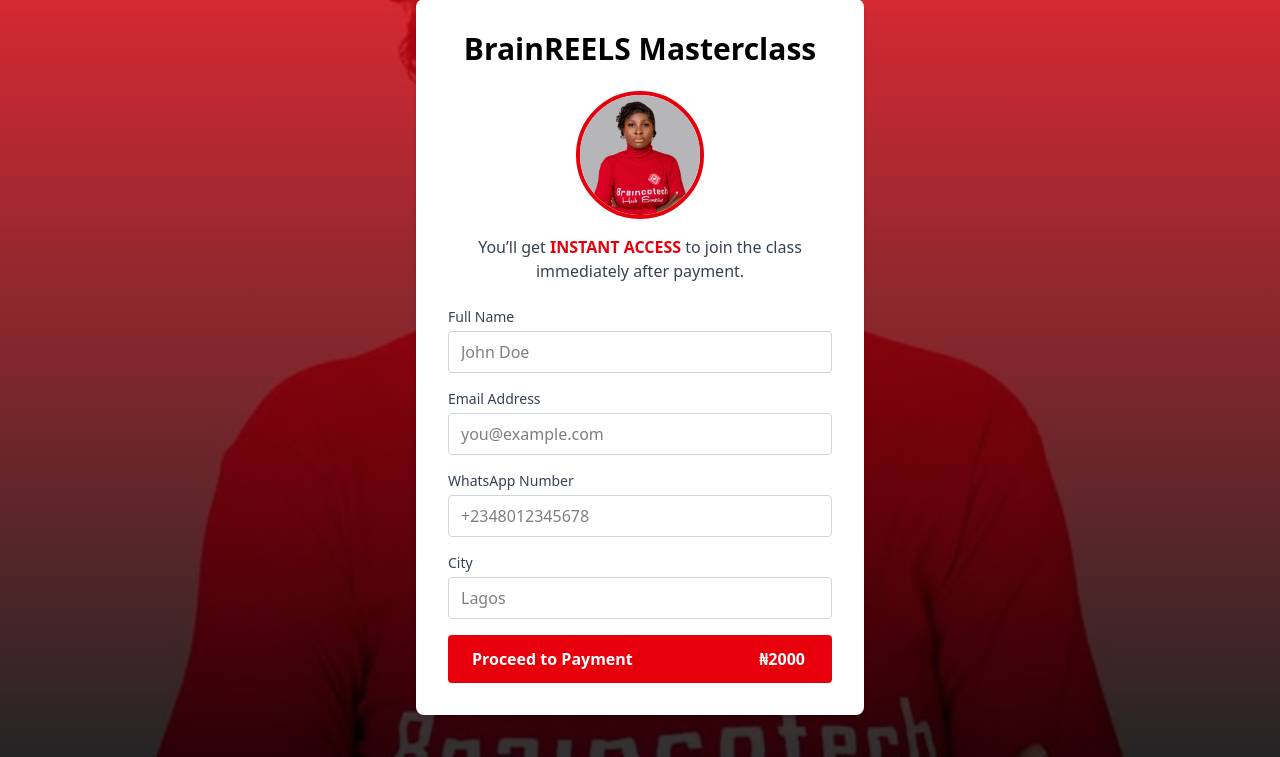
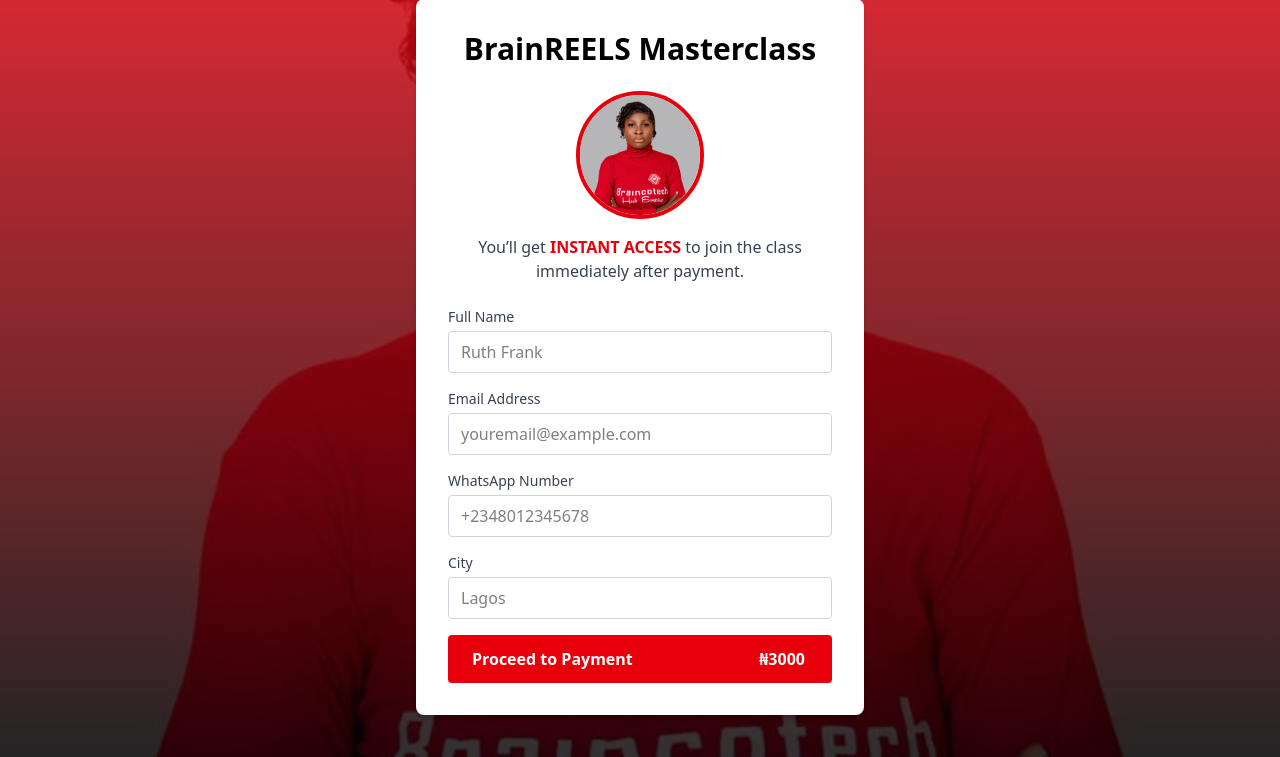
Before and after one commit to ThompsOnokpegu/BraincoSalesPage, a Laravel app: page /checkout in a window 1280 px wide. Shown: the part 43-800 px from the top of the page. Run offline with Laravel 12, Linux system fonts and the light colour scheme; style sheets or scripts are compiled from the project's sources; some libraries are stand-ins or nearby versions.

Commit message:
Changed Course Price

```diff
--- a/app/Http/Controllers/CheckoutController.php
+++ b/app/Http/Controllers/CheckoutController.php
@@ -13,7 +13,7 @@
 class CheckoutController extends Controller
 {
     protected $paystack;
-    private $amount = 2000;
+    private $amount = 3000;
 
     public function __construct(PaystackService $paystack)
     {
--- a/resources/views/checkout.blade.php
+++ b/resources/views/checkout.blade.php
@@ -63,7 +63,7 @@
                 name="full_name"
                 value="{{ old('full_name') }}"
                 class="w-full border border-gray-300 rounded px-3 py-2 focus:outline-none focus:ring-2 focus:ring-red-600"
-                placeholder="John Doe"
+                placeholder="Ruth Frank"
                 />
                 @error('full_name')
                 <p class="text-sm text-red-500 mt-1">{{ $message }}</p>
@@ -81,7 +81,7 @@
                 name="email"
                 value="{{ old('email') }}"
                 class="w-full border border-gray-300 rounded px-3 py-2 focus:outline-none focus:ring-2 focus:ring-red-600"
-                placeholder="you@example.com"
+                placeholder="youremail@example.com"
                 />
                 @error('email')
                 <p class="text-sm text-red-500 mt-1">{{ $message }}</p>
@@ -126,12 +126,13 @@
 
             {{-- Pay Now Button --}}
             <button
-                type="submit"
-                class="w-full bg-red-600 flex hover:bg-red-700 text-white font-semibold py-3 rounded transition"
+              type="submit"
+              class="w-full bg-red-600 flex hover:bg-red-700 text-white font-semibold py-3 rounded transition cursor-pointer"
             >
-                <span class="text-start pl-6" style="width: 74%">Proceed to Payment</span>
-                <span style="width: 26%">₦2000</span>
+              <span class="text-start pl-6" style="width: 74%">Proceed to Payment</span>
+              <span style="width: 26%">₦3000</span>
             </button>
+
             </form>
           </div>
         </div>
--- a/resources/views/welcome.blade.php
+++ b/resources/views/welcome.blade.php
@@ -103,7 +103,7 @@
 
           <div class="text-center mt-10">
             <a href="{{ route('checkout.form') }}" class="inline-block bg-yellow-200 text-black font-bold px-6 py-5 rounded-full">
-              CLICK HERE TO JOIN FOR JUST ₦2000 →
+              CLICK HERE TO JOIN FOR JUST ₦{{ $amount }} →
             </a>
         </div>
         {{-- BONUS OFFER --}}
@@ -165,7 +165,7 @@
 
           <div class="text-center mt-8">
             <a href="{{ route('checkout.form') }}" class="inline-block bg-red-600 text-white font-bold px-6 py-5 rounded-full">
-              CLICK HERE TO JOIN FOR JUST ₦2000 →
+              CLICK HERE TO JOIN FOR JUST ₦{{ $amount }} →
             </a>
           </div>
         </div>
@@ -202,7 +202,7 @@
 
           <div class="text-center mt-8">
             <a href="{{ route('checkout.form') }}" class="inline-block bg-yellow-200 text-black font-bold px-6 py-5 rounded-full">
-              CLICK HERE TO JOIN FOR JUST ₦2000 →
+              CLICK HERE TO JOIN FOR JUST ₦{{ $amount }} →
             </a>
           </div>
         </div>
--- a/routes/web.php
+++ b/routes/web.php
@@ -5,7 +5,8 @@
 use Livewire\Volt\Volt;
 
 Route::get('/', function () {
-    return view('welcome');
+    $amount = 3000; // Set the amount to be passed to the view
+    return view('welcome',compact('amount')); // Pass the amount to the view
 })->name('home');
 
 Route::get('/checkout', function () {
```
